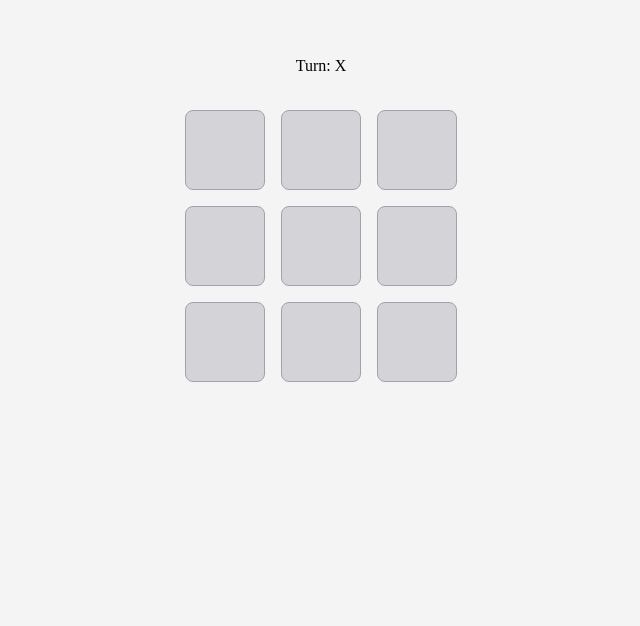
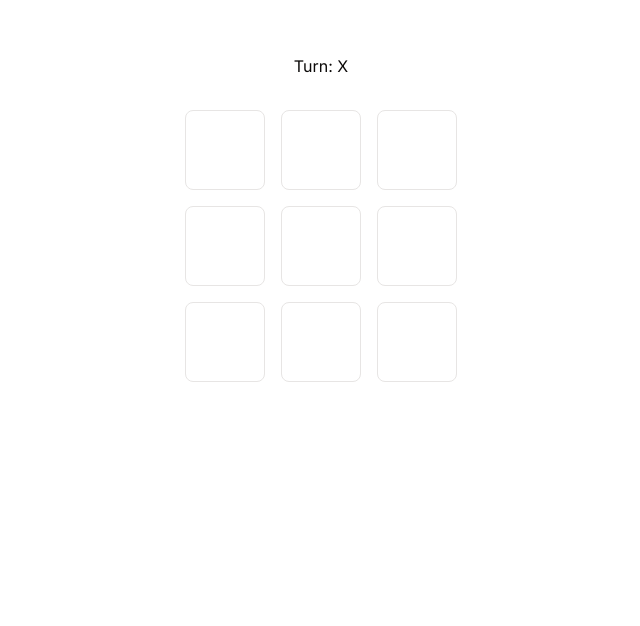
Before and after one commit to mw-138/mw-138.github.io, a Next.js app: page /websites/tic_tac_toe in a window 1280 px wide. Shown: the part 174-800 px from the top of the page, without its empty margins (319-959 px from the left). Built offline with nearby package versions, Linux system fonts and the light colour scheme.

Commit message:
feat: updated tic tac toe

```diff
--- a/app/websites/tic_tac_toe/components/Board.tsx
+++ b/app/websites/tic_tac_toe/components/Board.tsx
@@ -1,5 +1,6 @@
 "use client";
 
+import { Button } from "@/components/ui/button";
 import { useTicTacToeContext } from "../context/TicTacToeContext";
 
 export default function Board() {
@@ -24,27 +25,25 @@ export default function Board() {
         {board.map((row, rowIndex) => (
           <div key={rowIndex} className="grid grid-rows-3 gap-4">
             {row.map((cell, colIndex) => (
-              <button
+              <Button
                 key={colIndex}
-                className="flex h-20 w-20 items-center justify-center rounded-lg border border-zinc-400 bg-zinc-300 text-3xl transition-colors hover:bg-zinc-200"
+                variant="outline"
+                className="flex h-20 w-20 items-center justify-center rounded-lg border text-3xl transition-colors"
                 onClick={() =>
                   setRowTilePlayer(rowIndex, colIndex, currentPlayer)
                 }
                 disabled={winnerFound || board[rowIndex][colIndex] !== null}
               >
                 {cell}
-              </button>
+              </Button>
             ))}
           </div>
         ))}
       </div>
       {(winnerFound || isDraw) && (
-        <button
-          className="rounded-lg bg-orange-500 p-2 text-white transition-colors hover:bg-orange-400"
-          onClick={resetBoard}
-        >
+        <Button variant="outline" onClick={resetBoard}>
           Reset Board
-        </button>
+        </Button>
       )}
     </>
   );
--- a/app/websites/tic_tac_toe/page.tsx
+++ b/app/websites/tic_tac_toe/page.tsx
@@ -1,13 +1,12 @@
 import WebsiteNavigation from "@/components/WebsiteNavigation";
 import Board from "./components/Board";
 import { TicTacToeProvider } from "./context/TicTacToeContext";
-import Footer from "@/components/Footer";
 
 export default function Page() {
   return (
     <>
       <TicTacToeProvider>
-        <main className="flex h-screen flex-col items-center justify-center gap-4 bg-zinc-100 font-['Roboto_Mono'] text-black">
+        <main className="flex h-screen flex-col items-center justify-center gap-4">
           <Board />
         </main>
       </TicTacToeProvider>
```
